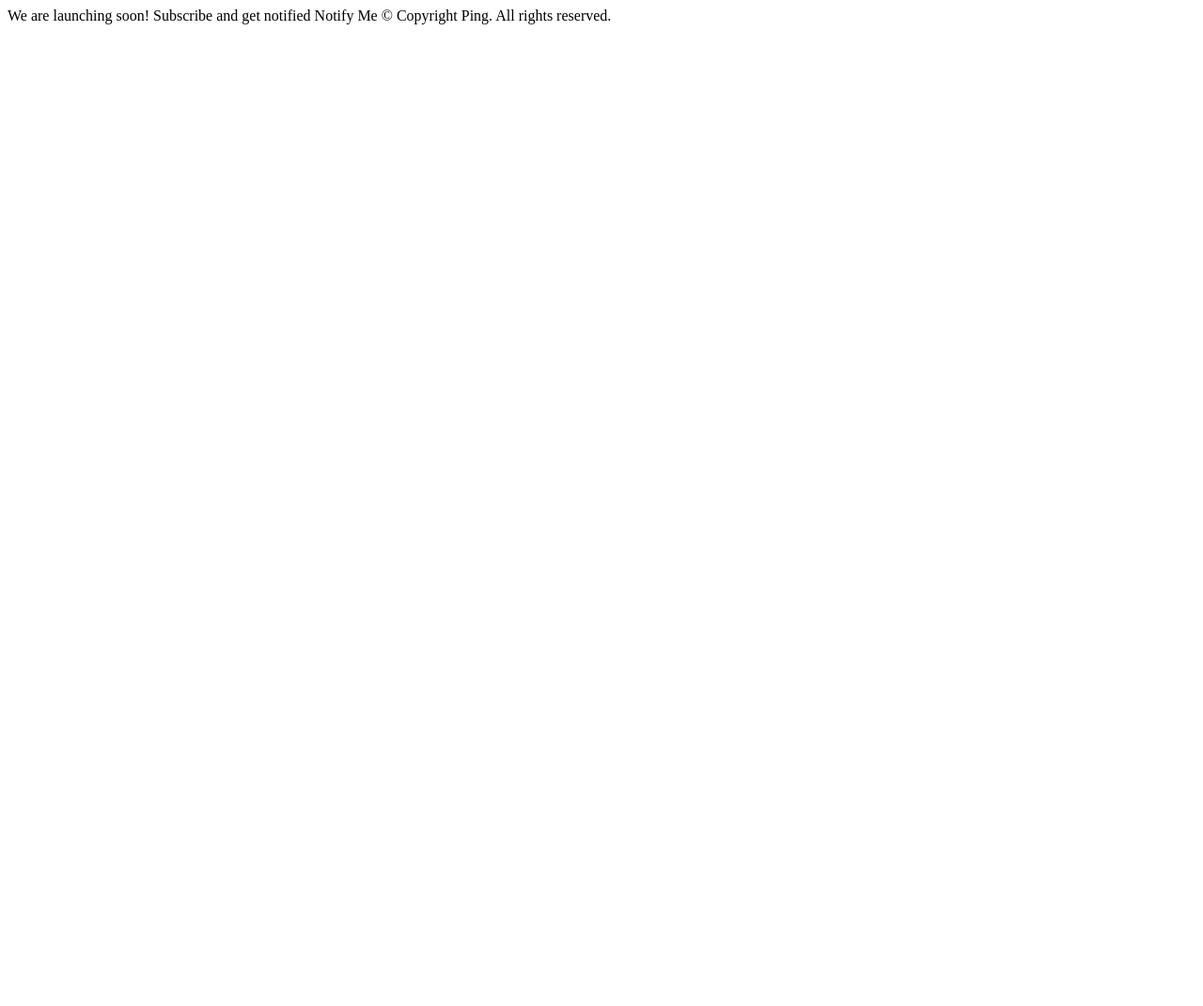
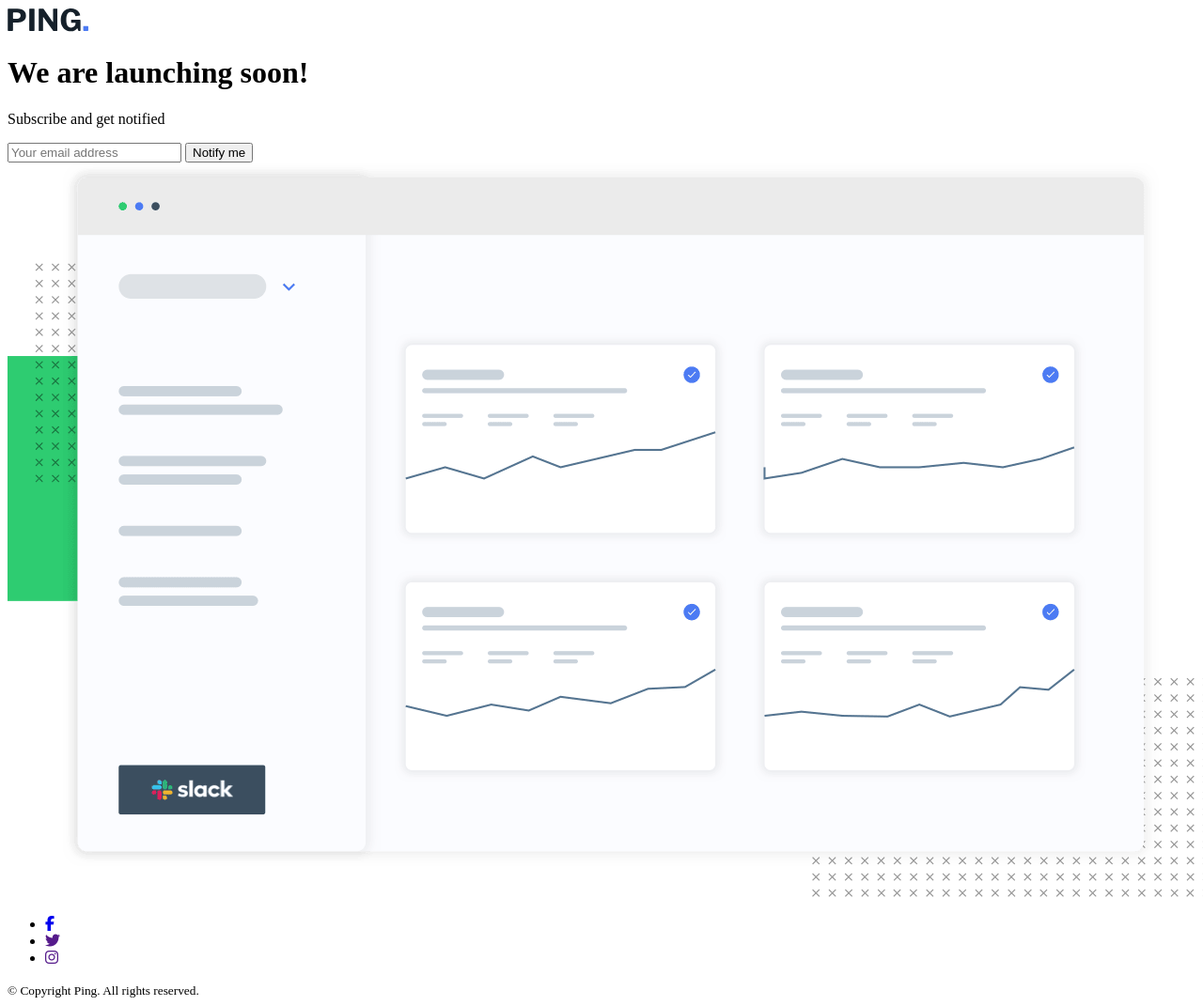
Before and after one commit to SHStorm/fem-ping-coming-soon-page, a plain HTML site: page index.html in a window 1280 px wide. Shown: the whole page at 94% size. Before the commit the page ends 800 px from the top, so only its background shows below. Drawn offline with Linux system fonts and the light colour scheme.

Commit message:
create html structure

```diff
--- a/index.html
+++ b/index.html
@@ -7,14 +7,42 @@
   <link rel="icon" type="image/png" sizes="32x32" href="/images/favicon-32x32.png">
 
   <title>Frontend Mentor | Ping coming soon page</title>
+
+  <link rel="stylesheet" href="/styles/index.css">
+  <link href="https://fonts.googleapis.com/css2?family=Libre+Franklin:ital,wght@0,300;0,600;0,700;1,300&display=swap"
+        rel="stylesheet">
+
+  <script src="https://kit.fontawesome.com/b03a6f87f6.js" crossorigin="anonymous"></script>
 </head>
 <body>
-  We are launching soon!
+  <header>
+    <a href="/"><img src="/images/logo.svg" alt="Ping logo" width="86" height="26"></a>
+  </header>
 
-  Subscribe and get notified
+  <main>
+    <h1>We are launching soon!</h1>
+    <p>Subscribe and get notified</p>
 
-  Notify Me
+    <form>
+      <label>
+        <span class="sr-only">Your email address</span>
+        <input type="email" name="email" placeholder="Your email address" required>
+      </label>
 
-  &copy; Copyright Ping. All rights reserved.
+      <button>Notify me</button>
+    </form>
+
+    <img src="/images/illustration-dashboard.png" alt="Ping dashboard illustration" width="1280" height="782">
+  </main>
+
+  <footer>
+    <ul>
+      <li><a href="#"><span class="fab fa-facebook-f"></span><span class="sr-only">Ping facebook page</span></a></li>
+      <li><a href=""><span class="fab fa-twitter"></span><span class="sr-only">Ping twitter page</span></a></li>
+      <li><a href=""><span class="fab fa-instagram"></span><span class="sr-only">Ping instagram page</span></a></li>
+    </ul>
+
+    <small>&copy; Copyright Ping. All rights reserved.</small>
+  </footer>
 </body>
 </html>
```
Also changed, not shown: styles/index.css (added).
